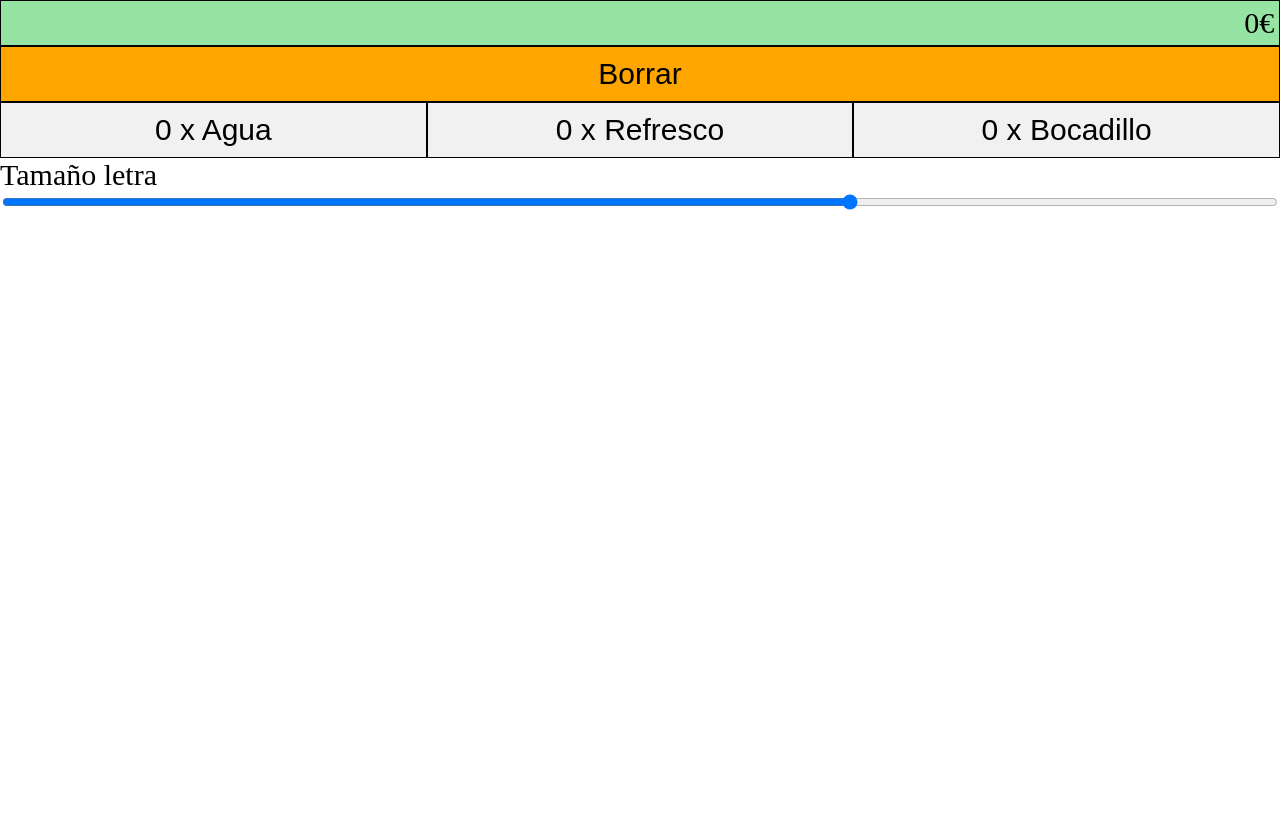
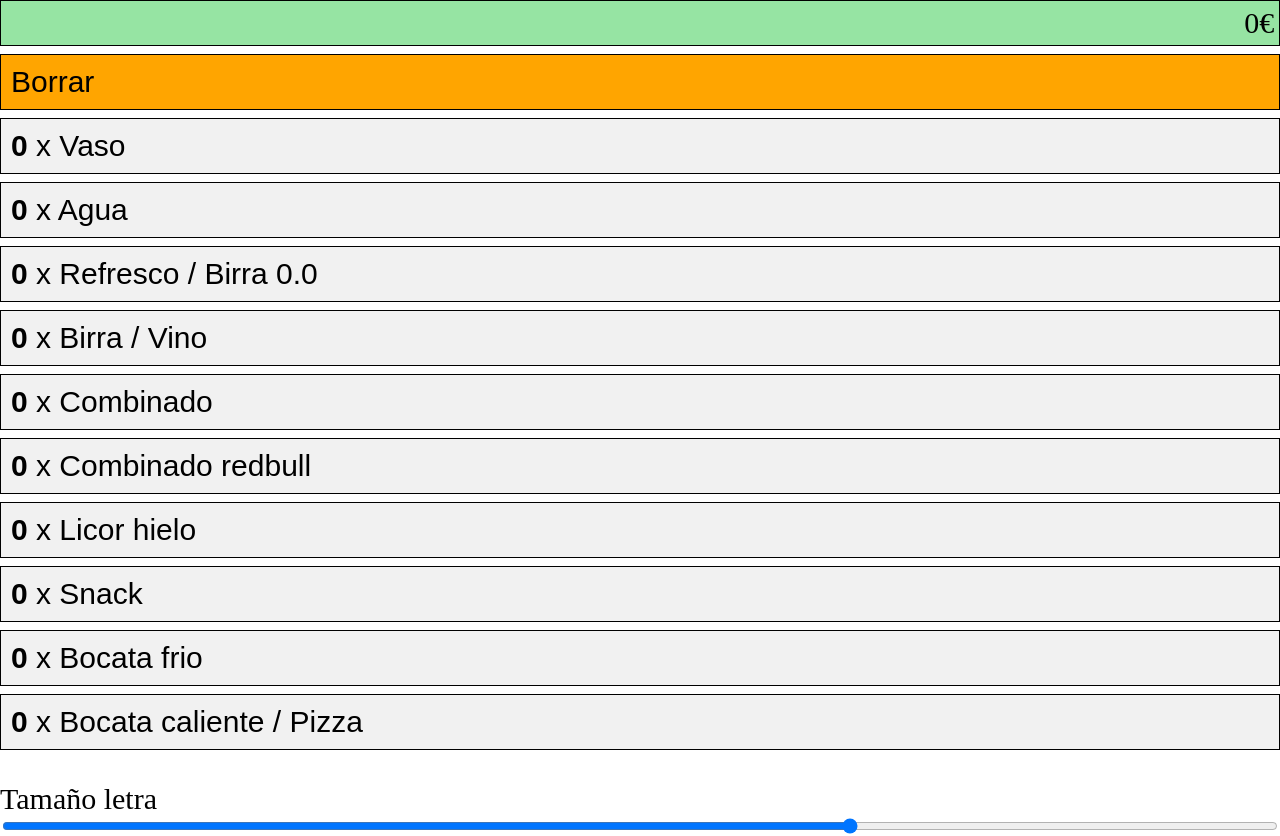
Before and after one commit to xv500i/xv500i.github.io, a plain HTML site: page index.html in a window 1280 px wide. Both pictures are taken after a click on the button "Borrar". Before the commit the page ends 800 px from the top, so only its background shows below. Drawn offline with nearby package versions, Linux system fonts and the light colour scheme.

Commit message:
complete keys

```diff
--- a/css/style.css
+++ b/css/style.css
@@ -6,12 +6,18 @@ body {
 #font-container {
   display: grid;
   grid-template-columns: 1fr;
+  margin-top: 2em;
+}
+
+.amount {
+  font-weight: bold;
 }
 
 #calculator-screen {
   text-align: right;
   display: grid;
   grid-template-columns: 1fr;
+  margin-bottom: 0.5em;
 }
 
 #calculator-screen > div {
@@ -22,17 +28,18 @@ body {
 
 .grid-container {
   display: grid;
-  grid-template-columns: 1fr 1fr 1fr;
+  grid-template-columns: 1fr;
+  gap: 0.5em;
 }
 
 .grid-container > button {
   background-color: #f1f1f1;
   border: 1px solid black;
   padding: 10px;
-  text-align: center;
+  text-align: left;
 }
 
 #keys-c {
-  grid-column-end: span 3;
+  grid-column-end: span 1;
   background-color: orange;
 }
--- a/index.html
+++ b/index.html
@@ -18,18 +18,55 @@
         <button type="button" id="keys-c" onclick="reset()">
           <span>Borrar</span>
         </button>
+        <button type="button" id="keys-glass" onclick="addItem('glass')">
+          <span class="amount">0</span> x Vaso
+        </button>
         <button type="button" id="keys-water" onclick="addItem('water')">
           <span class="amount">0</span> x Agua
         </button>
-        <button type="button" id="keys-soda" onclick="addItem('soda')">
-          <span class="amount">0</span> x Refresco
+        <button
+          type="button"
+          id="keys-soda-beer0"
+          onclick="addItem('soda-beer0')"
+        >
+          <span class="amount">0</span> x Refresco / Birra 0.0
         </button>
         <button
           type="button"
-          id="keys-sandwitch"
-          onclick="addItem('sandWitch')"
+          id="keys-beer-wine"
+          onclick="addItem('beer-wine')"
         >
-          <span class="amount">0</span> x Bocadillo
+          <span class="amount">0</span> x Birra / Vino
+        </button>
+        <button type="button" id="keys-combined" onclick="addItem('combined')">
+          <span class="amount">0</span> x Combinado
+        </button>
+        <button
+          type="button"
+          id="keys-combined-redbull"
+          onclick="addItem('combined-redbull')"
+        >
+          <span class="amount">0</span> x Combinado redbull
+        </button>
+        <button
+          type="button"
+          id="keys-liquor-ice"
+          onclick="addItem('liquor-ice')"
+        >
+          <span class="amount">0</span> x Licor hielo
+        </button>
+        <button type="button" id="keys-snack" onclick="addItem('snack')">
+          <span class="amount">0</span> x Snack
+        </button>
+        <button type="button" id="keys-sandwich" onclick="addItem('sandwich')">
+          <span class="amount">0</span> x Bocata frio
+        </button>
+        <button
+          type="button"
+          id="keys-sandwich-pizza-hot"
+          onclick="addItem('sandwich-pizza-hot')"
+        >
+          <span class="amount">0</span> x Bocata caliente / Pizza
         </button>
       </div>
     </div>
--- a/js/library.js
+++ b/js/library.js
@@ -1,11 +1,18 @@
 var totalSpan = $("#total");
-var waterKey = $("#keys-water");
-var waterAmount = 0;
-var sodaKey = $("#keys-soda");
-var sodaAmount = 0;
-var sandWitchKey = $("#keys-sandwitch");
-var sandWitchAmount = 0;
+
+var glassKey = "glass";
+var waterKey = "water";
+var sodaKey = "soda-beer0";
+var beerKey = "beer-wine";
+var combinedKey = "combined";
+var combinedRedBullKey = "combined-redbull";
+var liquorKey = "liquor-ice";
+var snackKey = "snack";
+var sandwichKey = "sandwich";
+var sandwichPizzaKey = "sandwich-pizza-hot";
+
 var total = 0;
+var items = GetDefaultItems();
 
 var uiFontSize = 30;
 try {
@@ -31,17 +38,36 @@ function updateFontSize() {
 }
 
 function addItem(name) {
+  items[name]++;
   switch (name) {
-    case "water":
-      waterAmount++;
+    case glassKey:
       total += 1;
       break;
-    case "soda":
-      sodaAmount++;
+    case waterKey:
+      total += 1;
+      break;
+    case sodaKey:
+      total += 2;
+      break;
+    case beerKey:
       total += 3;
       break;
-    case "sandWitch":
-      sandWitchAmount++;
+    case combinedKey:
+      total += 6;
+      break;
+    case combinedRedBullKey:
+      total += 8;
+      break;
+    case liquorKey:
+      total += 5;
+      break;
+    case snackKey:
+      total += 3;
+      break;
+    case sandwichKey:
+      total += 4;
+      break;
+    case sandwichPizzaKey:
       total += 5;
       break;
   }
@@ -50,17 +76,35 @@ function addItem(name) {
 
 function reset() {
   total = 0;
-  waterAmount = 0;
-  sodaAmount = 0;
-  sandWitchAmount = 0;
-
+  items = GetDefaultItems();
   updateUI();
 }
 
 function updateUI() {
   totalSpan.text(total + "€");
 
-  waterKey.children(".amount").text(waterAmount);
-  sodaKey.children(".amount").text(sodaAmount);
-  sandWitchKey.children(".amount").text(sandWitchAmount);
+  for (var k in items) {
+    updateKeyText(k);
+  }
 }
+
+function updateKeyText(keyId) {
+  $("#keys-" + keyId)
+    .children(".amount")
+    .text(items[keyId]);
+}
+
+function GetDefaultItems() {
+  return {
+    [sodaKey]: 0,
+    [glassKey]: 0,
+    [waterKey]: 0,
+    [beerKey]: 0,
+    [combinedKey]: 0,
+    [combinedRedBullKey]: 0,
+    [liquorKey]: 0,
+    [snackKey]: 0,
+    [sandwichKey]: 0,
+    [sandwichPizzaKey]: 0,
+  };
+}
```
